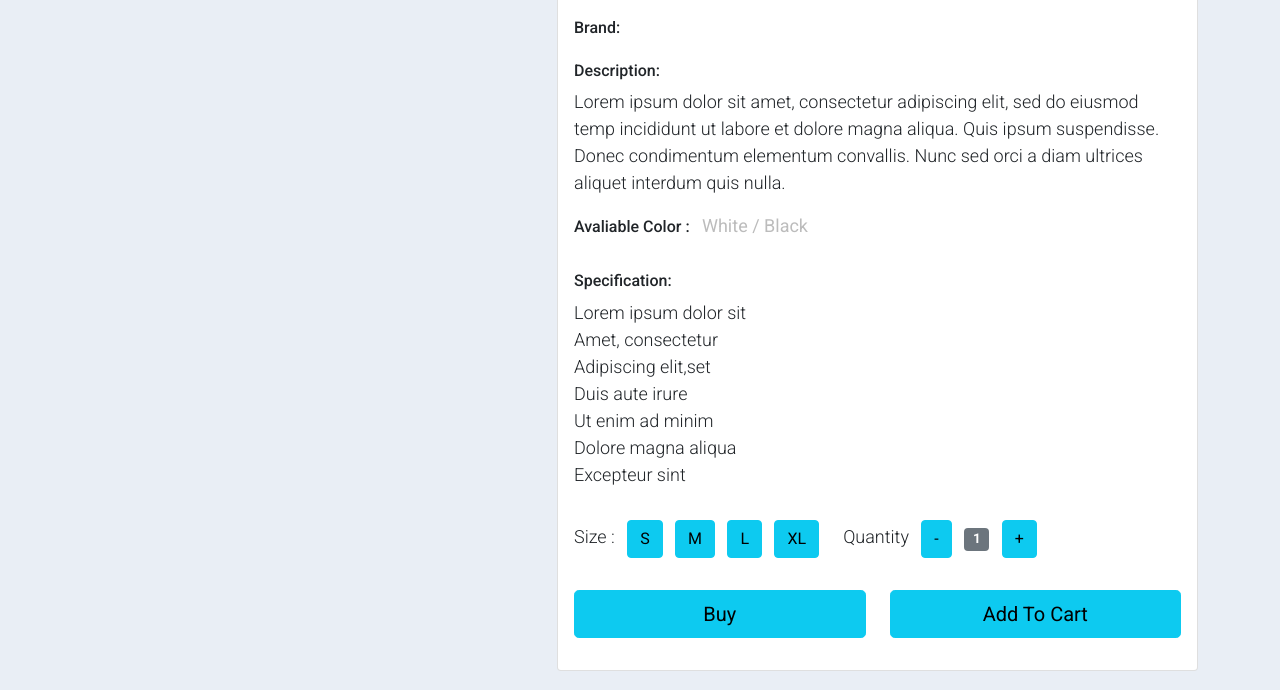
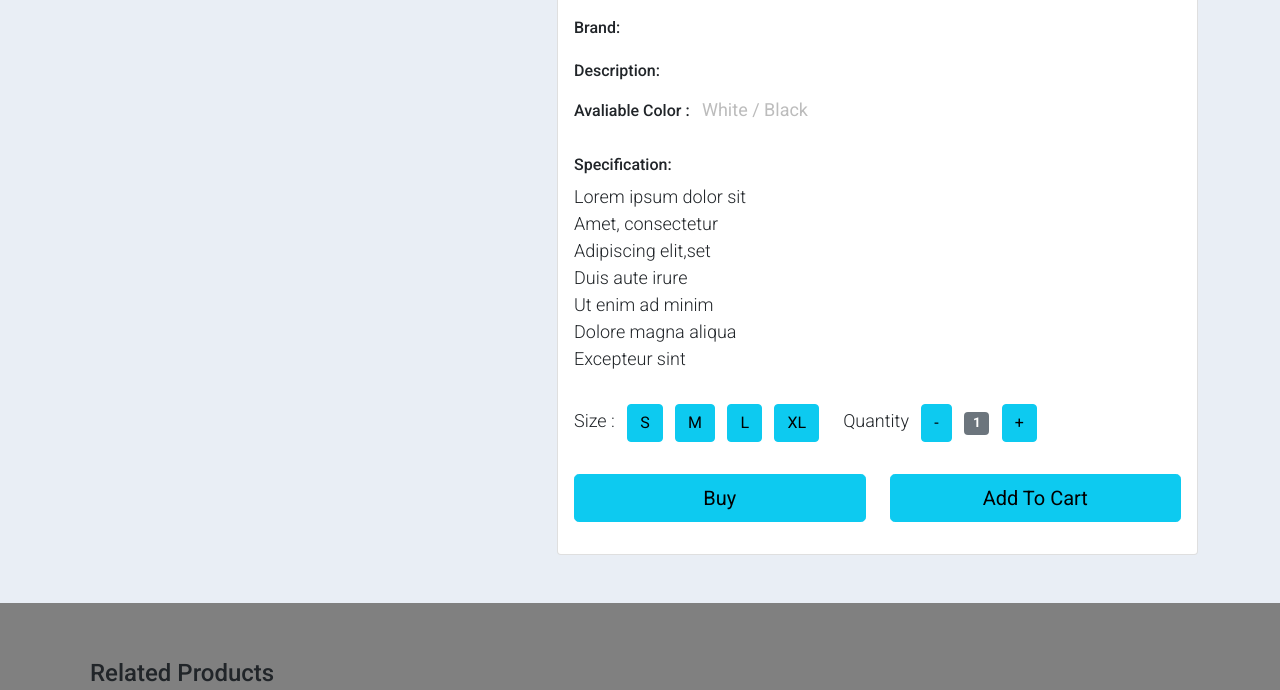
Before and after one commit to Collins-Munufie/jones-commerce, a website: page shop-single.html in a window 1280 px wide. Shown: the part 301-991 px from the top of the page. Drawn offline with Linux system fonts and the light colour scheme; no server answers.

Commit message:
Products description

```diff
--- a/assets/js/custom.js
+++ b/assets/js/custom.js
@@ -380,6 +380,7 @@ const product_Title = document.getElementById("product-title")
 const product_Price = document.getElementById("product-price")
 const product_Rating = document.getElementById("product-rating")
 const product_Brand = document.getElementById("product-brand");
+const product_Description = document.getElementById("product-description");
 
 var parameters = new URLSearchParams(window.location.search);
 var image_Src = parameters.get("image");
@@ -387,6 +388,7 @@ var title_Param = parameters.get("title");
 var price_Param = parameters.get("price");
 var rating_Param = parameters.get("rating");
 var brand_Param = parameters.get("brand");
+var description_Param = parameters.get("description");
 
 details_Image.src = image_Src;
 
@@ -397,3 +399,4 @@ product_Title.innerText = title_Param;
 product_Price.innerText = "$" + price_Param;
 product_Rating.innerText = "Rating " + rating_Param + "| 36 comments";
 product_Brand.innerText = brand_Param;
+product_Description.innerText = description_Param;
--- a/shop-single.html
+++ b/shop-single.html
@@ -246,7 +246,7 @@
                             </ul>
 
                             <h6>Description:</h6>
-                            <p>Lorem ipsum dolor sit amet, consectetur adipiscing elit, sed do eiusmod temp incididunt ut labore et dolore magna aliqua. Quis ipsum suspendisse. Donec condimentum elementum convallis. Nunc sed orci a diam ultrices aliquet interdum quis nulla.</p>
+                            <p id="product-description"></p>
                             <ul class="list-inline">
                                 <li class="list-inline-item">
                                     <h6>Avaliable Color :</h6>
```
